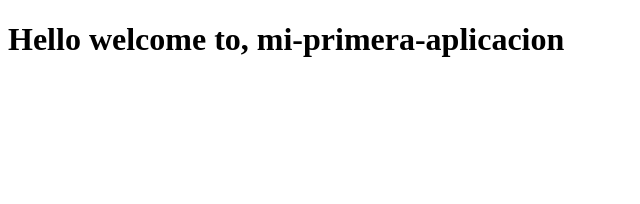
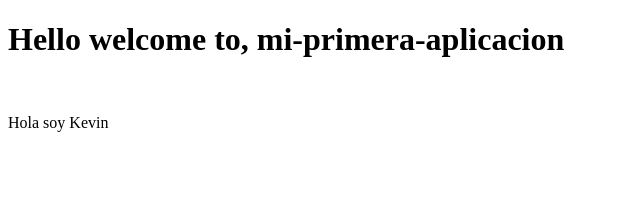
Before and after one commit to Kevin101093/curso-angular, an Angular app in the folder mi-primera-aplicacion/: page / in a window 1280 px wide. Shown: the top 204 px of the page, without its empty margins (0-640 px from the left). Built offline with nearby package versions, Linux system fonts and the light colour scheme.

Commit message:
Creación de un componente saludo y ignorar una palabra aplicacion.

```diff
--- a/mi-primera-aplicacion/src/app/app.component.html
+++ b/mi-primera-aplicacion/src/app/app.component.html
@@ -1,2 +1,6 @@
 
       <h1>Hello welcome to, {{ title }}</h1>
+
+      <br>
+
+      <p>{{saludo}}</p>
--- a/mi-primera-aplicacion/src/app/app.component.ts
+++ b/mi-primera-aplicacion/src/app/app.component.ts
@@ -10,4 +10,5 @@ import { RouterOutlet } from '@angular/router';
 })
 export class AppComponent {
   title = 'mi-primera-aplicacion';
+  saludo = 'Hola soy Kevin';
 }
```
